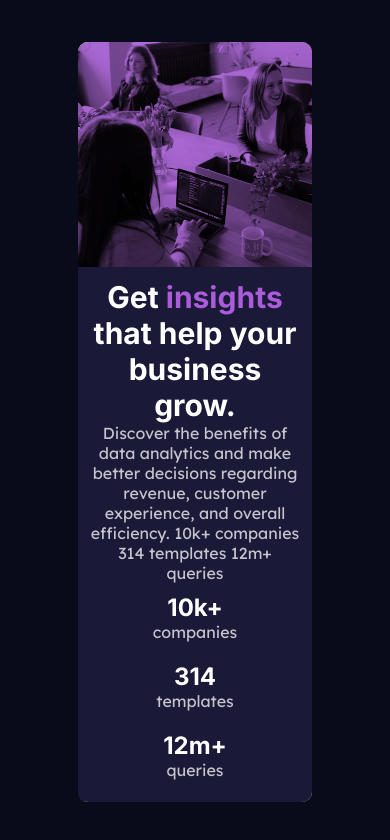
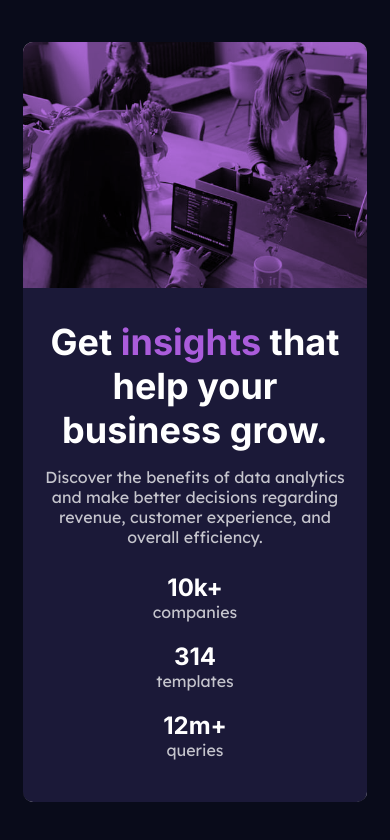
Before and after one commit to hotchkiss88/frontMentor3, a plain HTML site: page index.html in a window 390 px wide. Drawn offline with Linux system fonts and the light colour scheme.

Commit message:
correction

```diff
--- a/index.html
+++ b/index.html
@@ -22,18 +22,18 @@
     <div class="container">
         <div class="content">
             <h1>Get <span>insights</span> that help your business grow.</h1>
-            <p>Discover the benefits of data analytics and make better decisions regarding revenue, customer experience, and overall efficiency. 10k+ companies 314 templates 12m+ queries</p>
+            <p>Discover the benefits of data analytics and make better decisions regarding revenue, customer experience, and overall efficiency.</p>
             <div class="numbers">
                 <div>
-                    <h2>10k+</h2>
+                    <h3>10k+</h3>
                     <p>companies</p>
                 </div>
                 <div>
-                    <h2>314</h2>
+                    <h3>314</h3>
                     <p>templates</p>
                 </div>
                 <div>
-                    <h2>12m+</h2>
+                    <h3>12m+</h3>
                     <p>queries</p>
                 </div>
             </div>
--- a/style.css
+++ b/style.css
@@ -33,14 +33,14 @@ body {
 
             .content h1 {
                 color: hsl(0, 0%, 100%);
-    font-size: 30px;
+                font-size: 36px;
                 font-family: 'Inter', sans-serif;
                 font-weight: 700;
             }
 
             .content span {
                 color: hsl(277, 64%, 61%);
-    font-size: 30px;
+                font-size: 36px;
                 font-family: 'Inter', sans-serif;
                 font-weight: 700;
             }
@@ -56,10 +56,10 @@ body {
                 width: 100%;
                 flex-direction: row;
                 justify-content: space-between;
-    padding-right: 90px;
+                padding-right: 80px;
             }
 
-.numbers div h2 {
+            .numbers div h3 {
                 color: hsl(0, 0%, 100%);
                 font-size: 24px;
                 font-family: 'Inter', sans-serif;
@@ -106,9 +106,16 @@ body {
                 }
             }
 
+            @media all and (max-width: 1024px) {
+                .container {
+                    width: 80%;
+                }
+            }
+
             @media all and (max-width: 992px) {
                 .container {
                     height: 90%;
+                    width: 50%;
                     display: flex;
                     flex-direction: column;
                     flex-wrap: nowrap;
@@ -122,7 +129,7 @@ body {
                     text-align: center;
                 }
                 image {
-        flex-basis: 100%;
+                    height: 30%;
                     order: 2;
                     margin-bottom: 20px;
                 }
@@ -137,8 +144,11 @@ body {
                 }
             }
 
-@media all and (max-width: 375px) {
+            @media all and (max-width: 480px) {
                 .container {
                     width: 90%;
                 }
+                image {
+                    height: 30%;
                 }
+            }
```
Lines whose indentation alone changed are shown as unchanged.
